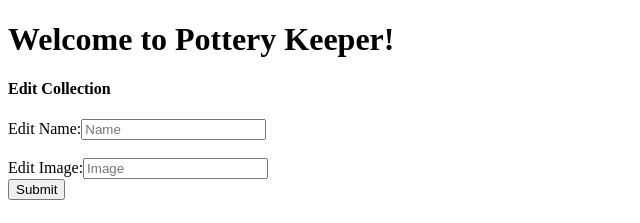
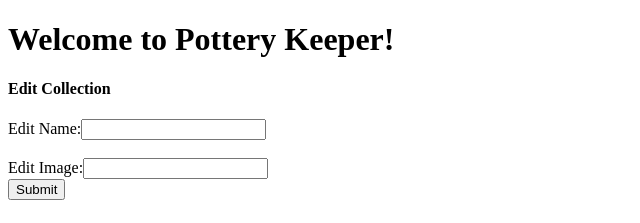
Before and after one commit to dani8439/pottery_keeper_frontend, a React (Create React App) app: page /collections/1 in a window 1280 px wide. Shown: the top 223 px of the page, without its empty margins (0-640 px from the left). Built offline with nearby package versions, Linux system fonts and the light colour scheme; no server answers.

Commit message:
troubleshooting.

```diff
--- a/src/actions/editCollection.js
+++ b/src/actions/editCollection.js
@@ -1,5 +1,6 @@
 export const editCollection = (data) => {
     return (dispatch) => {
+        debugger;
        fetch(`http://localhost:3000/api/v1/collections/${data.id}`, {
            headers: {
                'Content-Type': 'application/json',
--- a/src/components/CollectionEdit.js
+++ b/src/components/CollectionEdit.js
@@ -10,6 +10,11 @@ class CollectionEdit extends React.Component {
         name: '',
         main_image: ''
     }
+
+    // state = {
+    //     name: this.props.name,
+    //     main_image: this.props.main_image
+    // }
 
     handleChange = (event) => {
         this.setState({
@@ -28,15 +33,21 @@ class CollectionEdit extends React.Component {
         })
     }
 
+    // const mapStateToProps = (state, ownProps) => {
+    //     return {
+
+    //     }
+    // }
+
     render() {
         return (
             <div>
                 <form onSubmit={this.handleSubmit}>
                     <label>Edit Name:</label>
-                    <input type="text" placeholder={"Name"} name="name" onChange={this.handleChange} value={this.state.name}/><br></br>
+                    <input type="text" placeholder="" name="name" onChange={this.handleChange} value={this.state.name}/><br></br>
                     <br></br>
                     <label>Edit Image:</label>
-                    <input type="text" placeholder="Image" name="main_image" onChange={this.handleChange} value={this.state.main_image}/><br></br>
+                    <input type="text" placeholder="" name="main_image" onChange={this.handleChange} value={this.state.main_image}/><br></br>
                     <input type="submit"/>
                 </form>
             </div>
@@ -50,3 +61,4 @@ class CollectionEdit extends React.Component {
 // }
 
 export default connect(null, {editCollection})(CollectionEdit)
+// export default connect(mapStateToProps, {editCollection})(CollectionEdit)
--- a/src/reducers/collectionReducer.js
+++ b/src/reducers/collectionReducer.js
@@ -36,6 +36,9 @@ export default function collectionReducer(state = {collections: []}, action) {
             })
             return {...state, collections: collectionsThree}
 
+        case 'EDIT_PIECE':
+
+
         default:
             return state
     }
```
